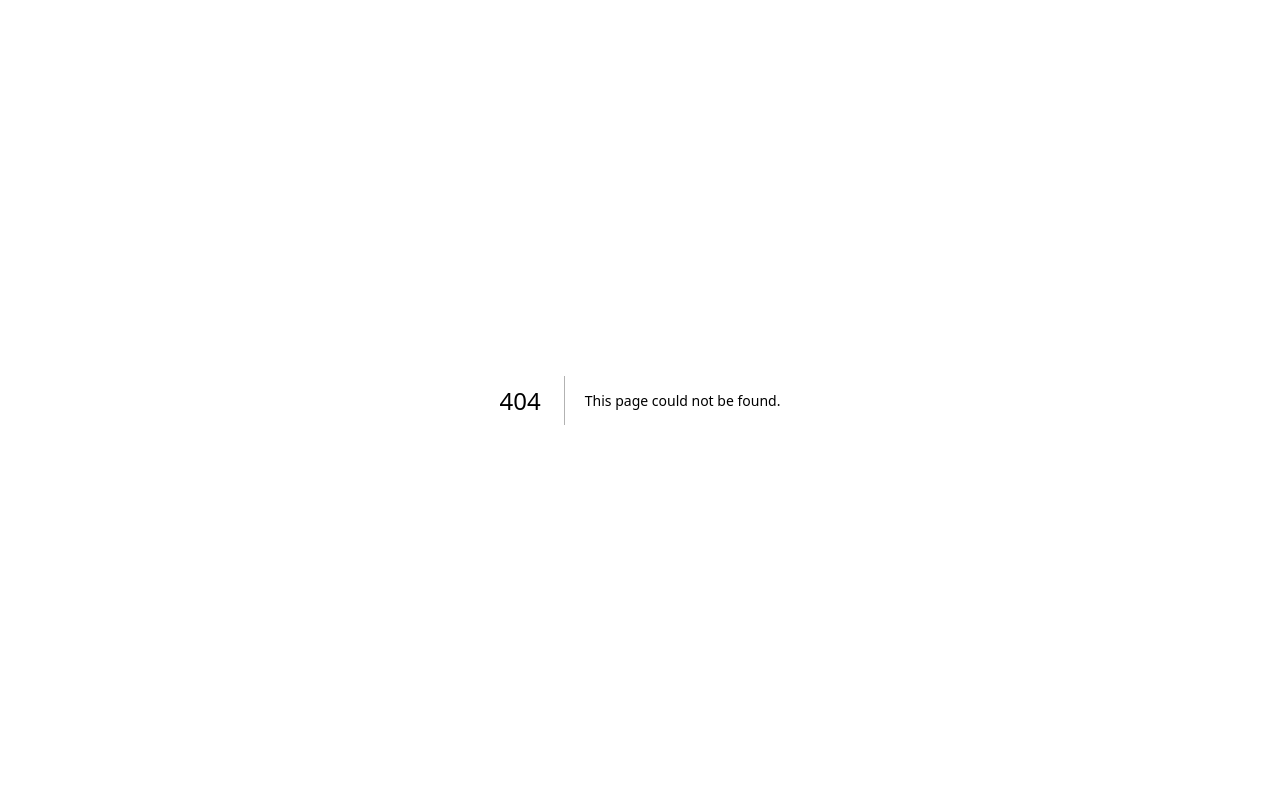
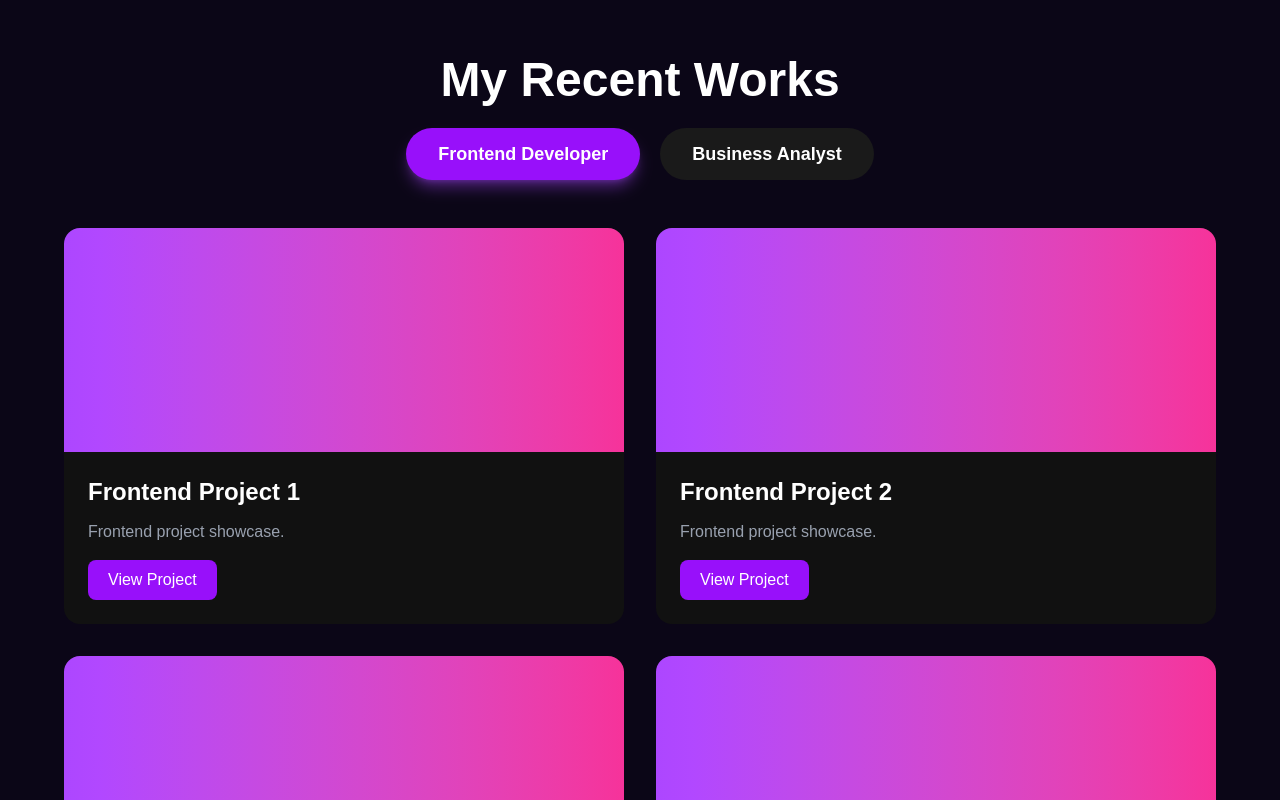
Before and after one commit to AsmaSaleem9405/asma-portfolio, a Next.js app: page /frontend in a window 1280 px wide. Before the commit this address had no page. Shown: the top 800 px of the page. Built offline with nearby package versions, Linux system fonts and the light colour scheme.

Commit message:
add the projects

```diff
--- /dev/null
+++ b/app/business-analyst/page.js
@@ -0,0 +1,85 @@
+"use client";
+
+import Link from "next/link";
+
+const projects = [
+  {
+    title: "Documentation",
+    image:
+      "https://images.unsplash.com/photo-1454165804606-c3d57bc86b40",
+  },
+  {
+    title: "Diagramming",
+    image:
+      "https://images.unsplash.com/photo-1552664730-d307ca884978",
+  },
+  {
+    title: "Workflow",
+    image:
+      "https://images.unsplash.com/photo-1520607162513-77705c0f0d4a",
+  },
+  {
+    title: "Case Study",
+    image:
+      "https://images.unsplash.com/photo-1516321318423-f06f85e504b3",
+  },
+];
+
+export default function BusinessAnalystPage() {
+  return (
+    <main className="min-h-screen bg-[#07010f] text-white py-16 px-6 flex flex-col items-center">
+
+      {/* Heading */}
+      <h1 className="text-4xl md:text-5xl font-bold mb-6">
+        My Recent Works
+      </h1>
+
+      {/* Buttons */}
+      <div className="flex items-center gap-4 mb-14">
+
+        {/* Frontend Button */}
+        <Link href="/frontend">
+          <button className="px-6 py-2 rounded-full bg-[#141414] hover:bg-purple-600 text-sm md:text-base font-medium transition duration-300">
+            Frontend Developer
+          </button>
+        </Link>
+
+        {/* Active Business Analyst */}
+        <Link href="/business-analyst">
+          <button className="px-6 py-2 rounded-full bg-pink-600 text-sm md:text-base font-medium shadow-lg shadow-pink-500/40 hover:scale-105 transition duration-300">
+            Business Analyst
+          </button>
+        </Link>
+
+      </div>
+
+      {/* Projects */}
+      <section className="relative max-w-6xl w-full">
+
+        {/* Glow */}
+        <div className="absolute inset-0 bg-pink-700/20 blur-3xl"></div>
+
+        {/* Grid */}
+        <div className="relative grid grid-cols-1 md:grid-cols-2 gap-8">
+
+          {projects.map((project, index) => (
+            <div
+              key={index}
+              className="bg-[#0f0f0f] rounded-xl overflow-hidden border border-pink-900/30 hover:scale-[1.02] transition duration-300"
+            >
+
+              <img
+                src={project.image}
+                alt={project.title}
+                className="w-full h-[260px] object-cover hover:scale-110 transition duration-500"
+              />
+
+            </div>
+          ))}
+
+        </div>
+      </section>
+
+    </main>
+  );
+}
--- /dev/null
+++ b/app/frontend/page.js
@@ -0,0 +1,74 @@
+import Link from "next/link";
+
+const frontendProjects = [
+  "Frontend Project 1",
+  "Frontend Project 2",
+  "Frontend Project 3",
+  "Frontend Project 4",
+];
+
+export default function FrontendPage() {
+  return (
+    <main className="min-h-screen bg-[#0b0617] text-white px-6 py-14">
+
+      {/* Heading */}
+      <div className="text-center mb-12">
+
+        <h1 className="text-5xl font-bold mb-6">
+          My Recent Works
+        </h1>
+
+        {/* Buttons */}
+        <div className="flex justify-center gap-5 flex-wrap">
+
+          {/* Active Frontend */}
+          <Link href="/frontend">
+            <button className="px-8 py-3 rounded-full bg-purple-600 text-lg font-semibold shadow-lg shadow-purple-500/40">
+              Frontend Developer
+            </button>
+          </Link>
+
+          {/* Business Analyst */}
+          <Link href="/business-analyst">
+            <button className="px-8 py-3 rounded-full bg-[#1a1a1a] hover:bg-pink-600 transition duration-300 text-lg font-semibold">
+              Business Analyst
+            </button>
+          </Link>
+
+        </div>
+      </div>
+
+      {/* Projects */}
+      <div className="grid grid-cols-1 md:grid-cols-2 gap-8 max-w-6xl mx-auto">
+
+        {frontendProjects.map((project, index) => (
+          <div
+            key={index}
+            className="bg-[#111] rounded-2xl overflow-hidden hover:scale-105 transition duration-300"
+          >
+
+            <div className="h-56 bg-gradient-to-r from-purple-500 to-pink-500"></div>
+
+            <div className="p-6">
+
+              <h2 className="text-2xl font-bold mb-3">
+                {project}
+              </h2>
+
+              <p className="text-gray-400 mb-4">
+                Frontend project showcase.
+              </p>
+
+              <button className="bg-purple-600 hover:bg-purple-700 px-5 py-2 rounded-lg">
+                View Project
+              </button>
+
+            </div>
+          </div>
+        ))}
+
+      </div>
+
+    </main>
+  );
+}
--- a/app/page.js
+++ b/app/page.js
@@ -47,6 +47,7 @@ function MainPage() {
   const [open, setOpen] = useState(false);
   const [menuOpen, setMenuOpen] = useState(false);
   const router = useRouter();
+  const [active, setActive] = useState("frontend");
 
   const pathname = usePathname();
   const isActive = pathname === "/";
@@ -59,6 +60,8 @@ function MainPage() {
       section.scrollIntoView({ behavior: "smooth" });
     }
   };
+
+  {/*my skills*/}
 
   const frontendSkills = [
     {
@@ -137,6 +140,30 @@ function MainPage() {
       darkLogo: "/images/collaboration.png",
     },
   ];
+
+  {/*forntend proejcts*/}
+const projects = [
+  {
+    title: "Project One",
+    image:
+      "https://images.unsplash.com/photo-1498050108023-c5249f4df085",
+  },
+  {
+    title: "Project Two",
+    image:
+      "https://images.unsplash.com/photo-1461749280684-dccba630e2f6",
+  },
+  {
+    title: "Project Three",
+    image:
+      "https://images.unsplash.com/photo-1515879218367-8466d910aaa4",
+  },
+  {
+    title: "Project Four",
+    image:
+      "https://images.unsplash.com/photo-1516321318423-f06f85e504b3",
+  },
+];
 
   {
     /*  navbar activation */
@@ -817,6 +844,65 @@ function MainPage() {
           </div>
         </div>
       </section>
+
+
+          <main className="min-h-screen bg-[#07010f] text-white py-16 px-6 flex flex-col items-center">
+
+      {/* Heading */}
+      <h1 className="text-4xl md:text-5xl font-bold mb-6">
+        My Recent Works
+      </h1>
+
+      {/* Buttons */}
+      <div className="flex items-center gap-4 mb-14">
+
+        {/* Active Frontend Button */}
+        <Link href="/frontend">
+          <button className="px-6 py-2 rounded-full bg-purple-600 text-sm md:text-base font-medium shadow-lg shadow-purple-500/40 hover:scale-105 transition duration-300">
+            Frontend Developer
+          </button>
+        </Link>
+
+        {/* Business Analyst Button */}
+        <Link href="/business-analyst">
+          <button className="px-6 py-2 rounded-full bg-[#141414] hover:bg-pink-600 text-sm md:text-base font-medium transition duration-300">
+            Business Analyst
+          </button>
+        </Link>
+
+      </div>
+
+      {/* Projects Grid */}
+      <section className="relative max-w-6xl w-full">
+
+        {/* Glow Background */}
+        <div className="absolute inset-0 bg-purple-700/20 blur-3xl"></div>
+
+        {/* Grid */}
+        <div className="relative grid grid-cols-1 md:grid-cols-2 gap-8">
+
+          {projects.map((project, index) => (
+            <div
+              key={index}
+              className="bg-[#0f0f0f] rounded-xl overflow-hidden border border-purple-900/30 hover:scale-[1.02] transition duration-300"
+            >
+
+              {/* Image */}
+              <div className="overflow-hidden">
+                <img
+                  src={project.image}
+                  alt={project.title}
+                  className="w-full h-[260px] object-cover hover:scale-110 transition duration-500"
+                />
+              </div>
+
+            </div>
+          ))}
+
+        </div>
+      </section>
+
+    </main>
     </>
   );
 }
```
